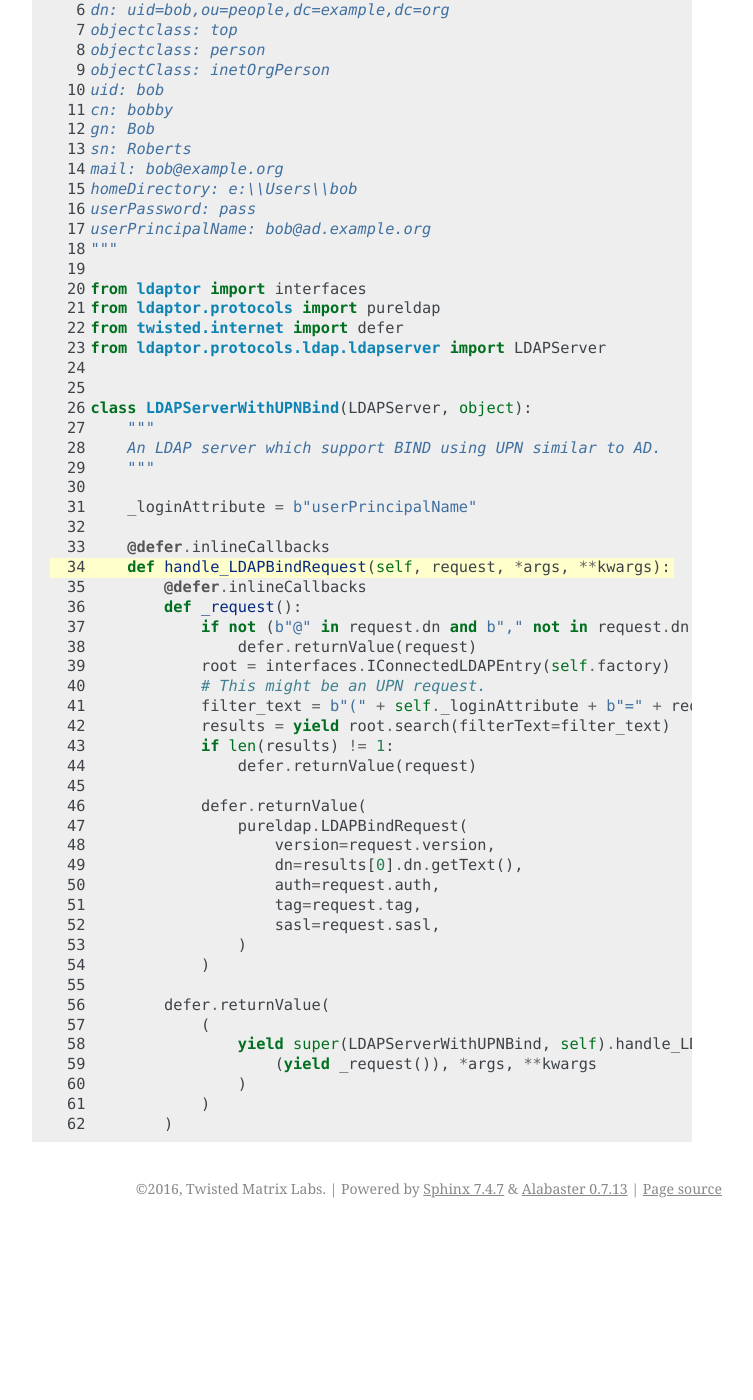
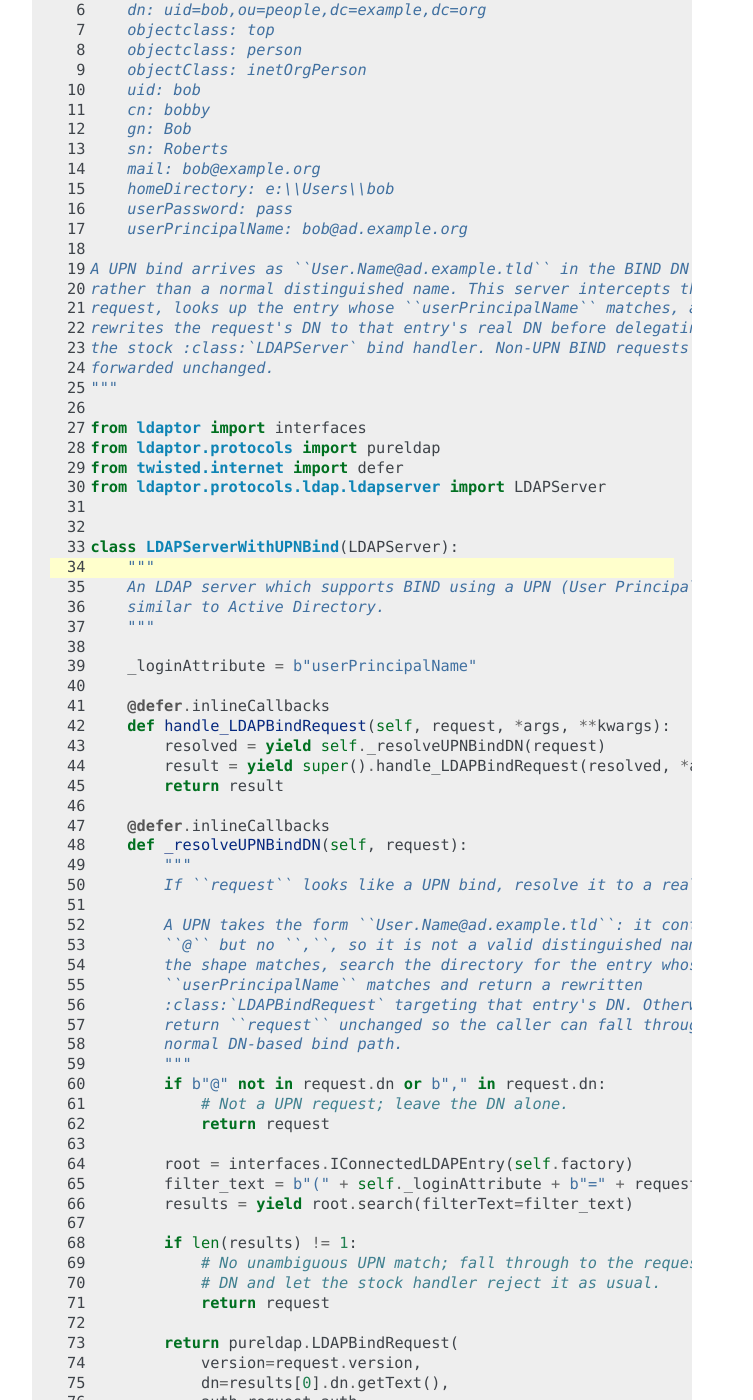
Before and after one commit to twisted/ldaptor, a Sphinx documentation site: the page built from docs/source/cookbook/servers.rst, in a window 1280 px wide and 1400 px high, scrolled down 3839 px. Shown: the whole window, without its empty margins (388-1141 px from the left). Built offline with Sphinx 7.4.7, drawn with Linux system fonts in a browser that asks for light colours; before the commit the page ends 5067 px from its top, so only the background shows below that; some of the changed text lies outside the part shown.

Commit message:
UPN bind example: docstrings + light modernization (fixes #161)
Applies the review comments left on #161 (adiroiban) by extracting
the UPN resolution into a well-documented ``_resolveUPNBindDN`` helper,
explaining the ``@`` vs ``,`` shape check that identifies a UPN, and
naming the two fall-through cases (not-a-UPN, no-unambiguous-match).

Also drops a couple of Python 2 leftovers now that we require 3.10+:
the explicit ``object`` base and ``super(Cls, self)``. Behaviour is
unchanged; this is a docs-only example file, still exercised only by
being importable.

Co-authored-with: Thomas Grainger <tagrain@gmail.com>

```diff
--- a/docs/source/examples/ldaptor_with_upn_bind.py
+++ b/docs/source/examples/ldaptor_with_upn_bind.py
@@ -1,20 +1,27 @@
 """
 An ldaptor LDAP server which can authenticate based on UPN, as AD does.
 
-The LDAP entry needs to have the `userPrincipalName` attribute set.
+The LDAP entry needs to have the ``userPrincipalName`` attribute set:
 
-dn: uid=bob,ou=people,dc=example,dc=org
-objectclass: top
-objectclass: person
-objectClass: inetOrgPerson
-uid: bob
-cn: bobby
-gn: Bob
-sn: Roberts
-mail: bob@example.org
-homeDirectory: e:\\Users\\bob
-userPassword: pass
-userPrincipalName: bob@ad.example.org
+    dn: uid=bob,ou=people,dc=example,dc=org
+    objectclass: top
+    objectclass: person
+    objectClass: inetOrgPerson
+    uid: bob
+    cn: bobby
+    gn: Bob
+    sn: Roberts
+    mail: bob@example.org
+    homeDirectory: e:\\Users\\bob
+    userPassword: pass
+    userPrincipalName: bob@ad.example.org
+
+A UPN bind arrives as ``User.Name@ad.example.tld`` in the BIND DN slot
+rather than a normal distinguished name. This server intercepts the BIND
+request, looks up the entry whose ``userPrincipalName`` matches, and
+rewrites the request's DN to that entry's real DN before delegating to
+the stock :class:`LDAPServer` bind handler. Non-UPN BIND requests are
+forwarded unchanged.
 """
 
 from ldaptor import interfaces
@@ -23,40 +30,50 @@ from twisted.internet import defer
 from ldaptor.protocols.ldap.ldapserver import LDAPServer
 
 
-class LDAPServerWithUPNBind(LDAPServer, object):
+class LDAPServerWithUPNBind(LDAPServer):
     """
-    An LDAP server which support BIND using UPN similar to AD.
+    An LDAP server which supports BIND using a UPN (User Principal Name),
+    similar to Active Directory.
     """
 
     _loginAttribute = b"userPrincipalName"
 
     @defer.inlineCallbacks
     def handle_LDAPBindRequest(self, request, *args, **kwargs):
-        @defer.inlineCallbacks
-        def _request():
-            if not (b"@" in request.dn and b"," not in request.dn):
-                defer.returnValue(request)
-            root = interfaces.IConnectedLDAPEntry(self.factory)
-            # This might be an UPN request.
-            filter_text = b"(" + self._loginAttribute + b"=" + request.dn + b")"
-            results = yield root.search(filterText=filter_text)
-            if len(results) != 1:
-                defer.returnValue(request)
+        resolved = yield self._resolveUPNBindDN(request)
+        result = yield super().handle_LDAPBindRequest(resolved, *args, **kwargs)
+        return result
 
-            defer.returnValue(
-                pureldap.LDAPBindRequest(
-                    version=request.version,
-                    dn=results[0].dn.getText(),
-                    auth=request.auth,
-                    tag=request.tag,
-                    sasl=request.sasl,
-                )
-            )
+    @defer.inlineCallbacks
+    def _resolveUPNBindDN(self, request):
+        """
+        If ``request`` looks like a UPN bind, resolve it to a real BIND DN.
 
-        defer.returnValue(
-            (
-                yield super(LDAPServerWithUPNBind, self).handle_LDAPBindRequest(
-                    (yield _request()), *args, **kwargs
-                )
-            )
+        A UPN takes the form ``User.Name@ad.example.tld``: it contains an
+        ``@`` but no ``,``, so it is not a valid distinguished name. When
+        the shape matches, search the directory for the entry whose
+        ``userPrincipalName`` matches and return a rewritten
+        :class:`LDAPBindRequest` targeting that entry's DN. Otherwise
+        return ``request`` unchanged so the caller can fall through to the
+        normal DN-based bind path.
+        """
+        if b"@" not in request.dn or b"," in request.dn:
+            # Not a UPN request; leave the DN alone.
+            return request
+
+        root = interfaces.IConnectedLDAPEntry(self.factory)
+        filter_text = b"(" + self._loginAttribute + b"=" + request.dn + b")"
+        results = yield root.search(filterText=filter_text)
+
+        if len(results) != 1:
+            # No unambiguous UPN match; fall through to the requested BIND
+            # DN and let the stock handler reject it as usual.
+            return request
+
+        return pureldap.LDAPBindRequest(
+            version=request.version,
+            dn=results[0].dn.getText(),
+            auth=request.auth,
+            tag=request.tag,
+            sasl=request.sasl,
         )
```
Also changed, not shown: docs/source/NEWS.rst (+9 -0 lines).
